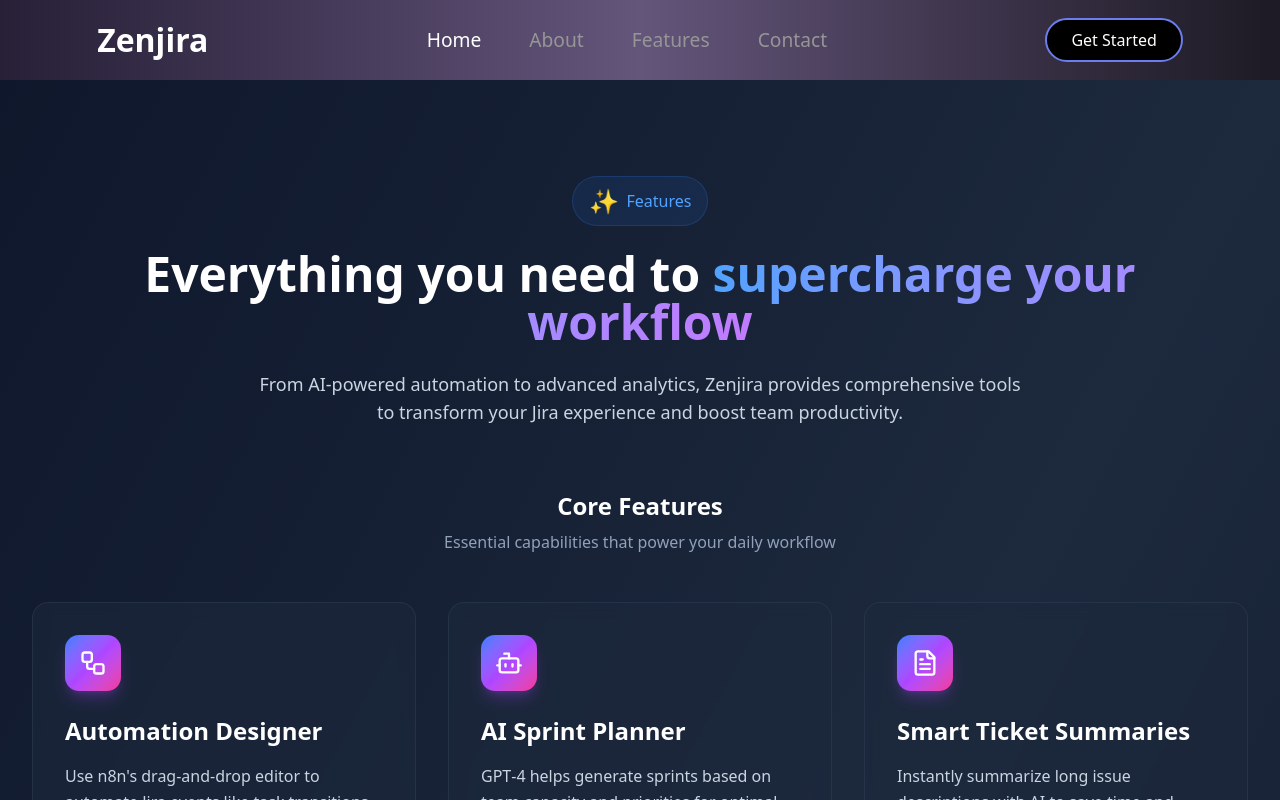
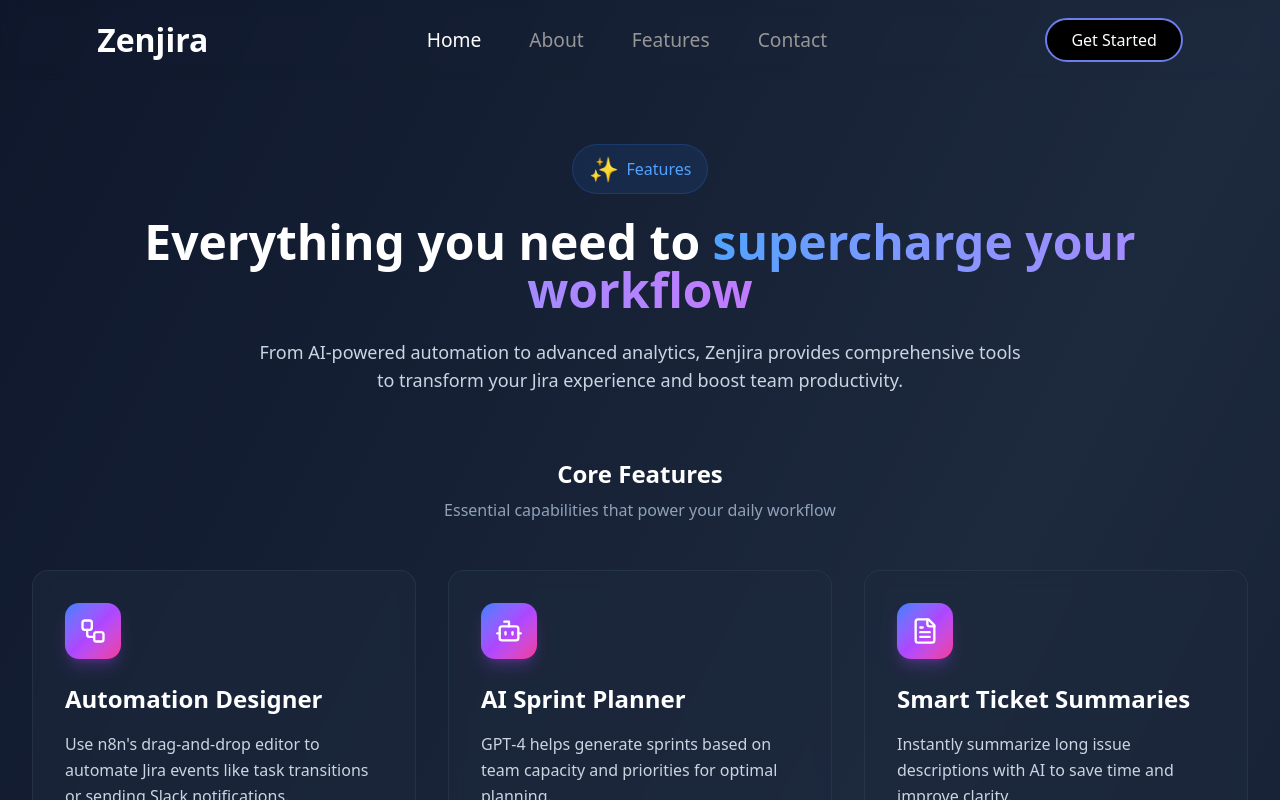
Before and after one commit to Promptzy/Nexara, a Next.js app in the folder frontend/: page / in a window 1280 px wide. Shown: the top 800 px of the page. Built offline with nearby package versions, Linux system fonts and the light colour scheme.

Commit message:
feat(navbar) - improvements to component

```diff
--- a/frontend/app/layout.tsx
+++ b/frontend/app/layout.tsx
@@ -29,9 +29,9 @@
       <body
         className={`${geistSans.variable} ${geistMono.variable} antialiased`}
       >
-        <div className="sticky top-0 z-3">
+        {/* <div className="sticky top-0 z-3">
           <NavBar />
-        </div>
+        </div> */}
         {children}
       </body>
     </html>
--- a/frontend/app/page.tsx
+++ b/frontend/app/page.tsx
@@ -2,14 +2,23 @@
 
 import Features from '../components/Features'
 import Footer from '../components/Footer'
+import NavBar from '@/components/NavBar'
 
 const page = () => {
   return (
     <main className="min-h-screen">
-      <Features />
-      <Footer />
+      <div className="sticky top-0 z-10">
+        <NavBar />
+      </div>
+      <div className="mt-[-5rem]">
+        <Features />
+        <Footer />
+      </div>
     </main>
   )
 }
 
 export default page
+
+{
+}
--- a/frontend/components/Features.tsx
+++ b/frontend/components/Features.tsx
@@ -111,7 +111,8 @@
  */
 const Features: React.FC = () => {
   return (
-    <section className="py-16 md:py-24 bg-gradient-to-br from-slate-900 via-slate-800 to-slate-900 text-white">
+    // <section className="pt-36  bg-gradient-to-br from-slate-900 via-slate-800 to-slate-900 text-white">
+    <section className="py-16 pt-36 md:py-36 bg-gradient-to-br from-slate-900 via-slate-800 to-slate-900 text-white">
       <div className="max-w-7xl mx-auto px-4 sm:px-6 lg:px-8">
         {/* Header Section */}
         <div className="text-center mb-16">
--- a/frontend/components/NavBar.tsx
+++ b/frontend/components/NavBar.tsx
@@ -20,9 +20,11 @@
   }
 
   return (
-    <div className="bg-gradient-to-r from-[#272037] via-[#64557B] to-[#1D1A24] flex justify-around">
+    <div className="bg-[transparent] backdrop-blur-sm flex justify-around">
       <div className="my-4">
+        {/* <div className="my-2"> */}
         <Link className="text-[white] text-[2rem] font-bold" href="/">
+          {/* <Link className="text-[white] text-[1.5rem] font-bold" href="/"> */}
           Zenjira
         </Link>
       </div>
@@ -76,11 +78,11 @@
           <PopoverTrigger>
             <FontAwesomeIcon
               icon={faBars}
-              className="w-12 h-12 text-[1.5rem] cursor-pointer text-[white]"
+              className="w-12 h-12 text-[1.3rem] cursor-pointer text-[white]"
             />
           </PopoverTrigger>
-          <PopoverContent className="max-w-[10rem] py-0 my-0 px-0 mr-2">
-            <nav className="flex flex-col max-w-[10rem] bg-[linear-gradient(#272037_0%,_#64557B_30%,_#1D1A24_70%)] rounded-sm">
+          <PopoverContent className="max-w-[10rem] py-0 my-0 px-0 mr-2 bg-[transparent] backdrop-blur-md ">
+            <nav className="flex flex-col max-w-[10rem] bg-[transparent] backdrop-blur-sm rounded-sm">
               <Link href="/" className="px-6 mt-8 text-[#979696] text-[1.2rem]">
                 Home
               </Link>
```
